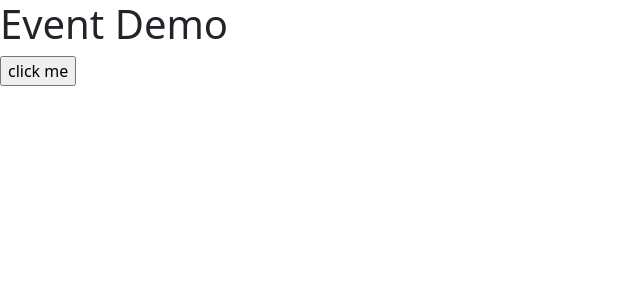
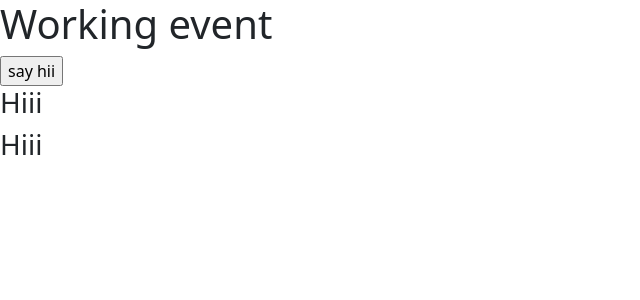
Before and after one commit to abhi0707-coder/my-react-app1, a React (Create React App) app: page / in a window 1280 px wide. Shown: the top 300 px of the page, without its empty margins (0-640 px from the left). Built offline with nearby package versions, Linux system fonts and the light colour scheme.

Commit message:
map info

```diff
--- a/src/App.js
+++ b/src/App.js
@@ -2,16 +2,16 @@
 import './App.css'
 
 function App() {
-  let title = 'Event Demo'
-
-  let myfun = () => {
-    alert('I am a click handelar')
-  }
+  let list = ['Hiii', 'Hiii']
 
   return (
     <div>
-      <h1>{title}</h1>
-      <input type="button" value="click me" onClick={myfun} />
+      <h1>Working event </h1>
+      <input type="button" value="say hii" />
+
+      {list.map((item) => {
+        return <h3>{item}</h3>
+      })}
     </div>
   )
 }
```
